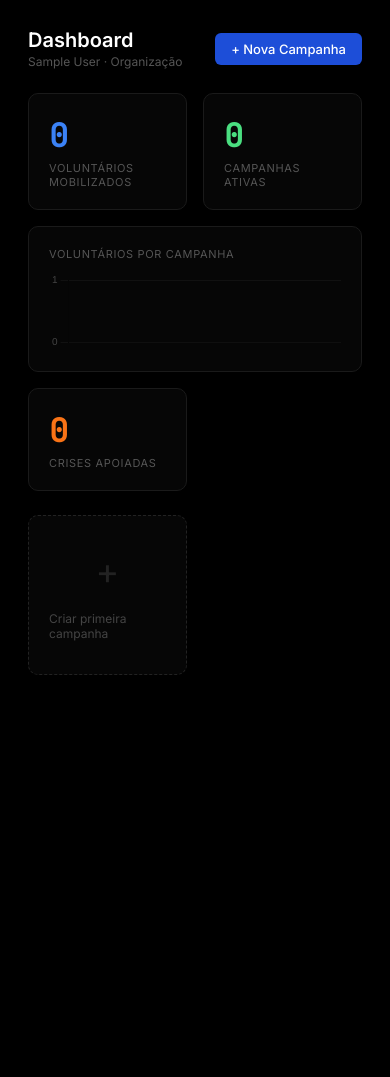
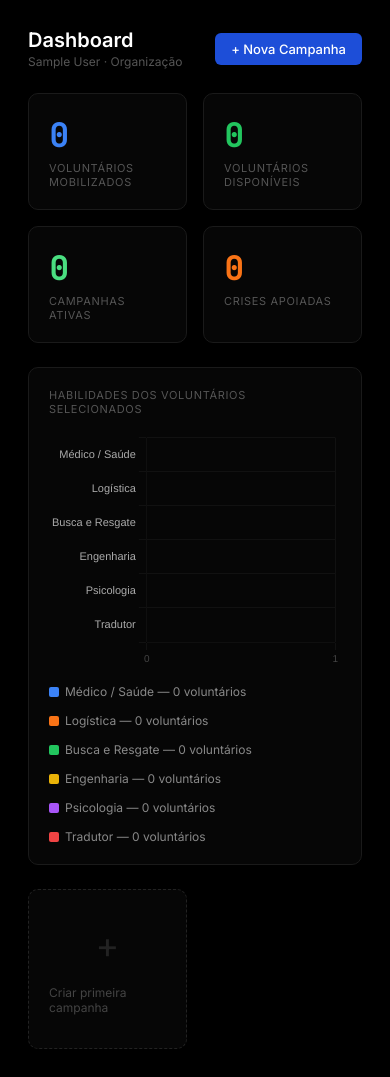
Before and after one commit to Albuqr/Hackathon-IBM, a Flask app: page /org/dashboard in a window 390 px wide. Shown: the part 52-1129 px from the top of the page. Run offline with Flask 3, Linux system fonts and the light colour scheme; the visitor is signed in with stand-in values (Sample User, id 1); data that the repository does not hold is empty.

Commit message:
Mudanças no dash das Ongs, agora tem indicadores de volume de voluntários por proficiência e arrumei o bug do numero de voluntários mobilizados

```diff
--- a/frontend/app.py
+++ b/frontend/app.py
@@ -244,6 +244,31 @@ def org_map():
                            enrolled_ids=enrolled, stadia_key=STADIA_KEY,
                            refreshing=refreshing)
 
+_SKILL_COLORS = {
+    "Médico / Saúde":  "#3b82f6",
+    "Logística":       "#f97316",
+    "Busca e Resgate": "#22c55e",
+    "Engenharia":      "#eab308",
+    "Psicologia":      "#a855f7",
+    "Tradutor":        "#ef4444",
+}
+
+def _normalize_skill(s):
+    s = s.lower().strip()
+    if any(x in s for x in ("médico", "medico", "saúde", "saude")):
+        return "Médico / Saúde"
+    if any(x in s for x in ("logística", "logistica")):
+        return "Logística"
+    if any(x in s for x in ("busca", "resgate", "sar")):
+        return "Busca e Resgate"
+    if "engenharia" in s:
+        return "Engenharia"
+    if "psicologia" in s:
+        return "Psicologia"
+    if "tradutor" in s or "translator" in s:
+        return "Tradutor"
+    return None
+
 @app.route("/org/dashboard")
 @require_login
 def org_dashboard():
@@ -252,22 +277,50 @@ def org_dashboard():
     campaigns = api_get(f"/campaigns?org_id={session['user_id']}") or []
     stats = api_get("/stats") or {}
 
-    # Per-campaign bar chart: volunteer count per campaign
-    chart_labels = json.dumps([c.get("title", "")[:20] for c in campaigns])
-    chart_data   = json.dumps([c.get("volunteer_count", 0) or 0 for c in campaigns])
+    # Fetch explicitly selected/confirmed volunteers per campaign
+    seen_ids = set()
+    selected_list = []
+    for c in campaigns:
+        vols = api_get(f"/campaigns/{c['id']}/volunteers") or []
+        for v in vols:
+            if v.get("status") in ("selected", "confirmed"):
+                vid = v.get("volunteer_id")
+                if vid not in seen_ids:
+                    seen_ids.add(vid)
+                    selected_list.append(v)
 
-    # Metrics
-    total_volunteers = sum(c.get("volunteer_count", 0) or 0 for c in campaigns)
+    selected_volunteers = len(seen_ids)
+    total_near_crises = sum(c.get("volunteer_count", 0) or 0 for c in campaigns)
+    available_volunteers = max(0, total_near_crises - selected_volunteers)
     active_campaigns = sum(1 for c in campaigns if c.get("status") == "active")
     crises_supported = len(set(c.get("crisis_id") for c in campaigns if c.get("crisis_id")))
 
+    # Aggregate skills from selected volunteers
+    skill_counts = {k: 0 for k in _SKILL_COLORS}
+    for v in selected_list:
+        raw = v.get("skills") or []
+        if isinstance(raw, str):
+            try:
+                raw = json.loads(raw)
+            except Exception:
+                raw = [raw]
+        for s in raw:
+            label = _normalize_skill(str(s))
+            if label:
+                skill_counts[label] += 1
+
+    skill_items = [
+        {"label": k, "count": skill_counts[k], "color": _SKILL_COLORS[k]}
+        for k in _SKILL_COLORS
+    ]
+
     return render_template("org_dashboard.html",
                            campaigns=campaigns,
-                           chart_labels=chart_labels,
-                           chart_data=chart_data,
-                           total_volunteers=total_volunteers,
+                           selected_volunteers=selected_volunteers,
+                           available_volunteers=available_volunteers,
                            active_campaigns=active_campaigns,
                            crises_supported=crises_supported,
+                           skill_items=skill_items,
                            stats=stats)
 
 @app.route("/org/campaigns/new", methods=["GET", "POST"])
--- a/frontend/templates/org_dashboard.html
+++ b/frontend/templates/org_dashboard.html
@@ -8,8 +8,11 @@
 .metric-card{background:#060606;border:1px solid #1a1a1a;border-radius:10px;padding:20px}
 .metric-val{font-size:32px;font-weight:700;font-family:'JetBrains Mono',monospace;margin-bottom:4px}
 .metric-lbl{font-size:11px;color:#555;text-transform:uppercase;letter-spacing:.06em}
-.metric-card.chart-card{grid-column:span 2;display:flex;flex-direction:column;gap:10px}
-.chart-wrap{position:relative;height:80px}
+.skills-card{background:#060606;border:1px solid #1a1a1a;border-radius:10px;padding:20px;margin-bottom:24px}
+.skills-chart-wrap{position:relative;height:240px;margin-top:12px}
+.skill-legend{display:flex;flex-wrap:wrap;gap:14px;margin-top:16px}
+.skill-legend-item{display:flex;align-items:center;gap:6px;font-size:12px;color:#888}
+.skill-legend-sq{width:10px;height:10px;border-radius:2px;flex-shrink:0}
 .campaigns-grid{display:grid;grid-template-columns:repeat(3,1fr);gap:16px}
 .campaign-card{background:#060606;border:1px solid #1a1a1a;border-radius:10px;padding:20px;display:flex;flex-direction:column;gap:10px;text-decoration:none}
 .campaign-card.new-card{align-items:center;justify-content:center;border:1px dashed #222;cursor:pointer;min-height:160px;transition:border-color .15s,background .15s}
@@ -38,7 +41,6 @@
 .status-completed{color:#3b82f6}
 @media(max-width:900px){
   .metrics-row{grid-template-columns:repeat(2,1fr)}
-  .metric-card.chart-card{grid-column:span 2}
   .campaigns-grid{grid-template-columns:repeat(2,1fr)}
 }
 </style>
@@ -57,22 +59,36 @@
 <!-- Metrics -->
 <div class="metrics-row">
   <div class="metric-card">
-    <div class="metric-val" style="color:#3b82f6">{{ total_volunteers }}</div>
+    <div class="metric-val" style="color:#3b82f6">{{ selected_volunteers }}</div>
     <div class="metric-lbl">Voluntários mobilizados</div>
+  </div>
+  <div class="metric-card">
+    <div class="metric-val" style="color:#22c55e">{{ available_volunteers }}</div>
+    <div class="metric-lbl">Voluntários disponíveis</div>
   </div>
   <div class="metric-card">
     <div class="metric-val" style="color:#4ade80">{{ active_campaigns }}</div>
     <div class="metric-lbl">Campanhas ativas</div>
   </div>
-  <div class="metric-card chart-card">
-    <div class="metric-lbl">Voluntários por campanha</div>
-    <div class="chart-wrap">
-      <canvas id="growthChart"></canvas>
-    </div>
-  </div>
   <div class="metric-card">
     <div class="metric-val" style="color:#f97316">{{ crises_supported }}</div>
     <div class="metric-lbl">Crises apoiadas</div>
+  </div>
+</div>
+
+<!-- Skills chart -->
+<div class="skills-card">
+  <div class="metric-lbl">Habilidades dos voluntários selecionados</div>
+  <div class="skills-chart-wrap">
+    <canvas id="skillsChart"></canvas>
+  </div>
+  <div class="skill-legend">
+    {% for item in skill_items %}
+    <div class="skill-legend-item">
+      <div class="skill-legend-sq" style="background:{{ item.color }}"></div>
+      {{ item.label }} — {{ item.count }} voluntário{{ 's' if item.count != 1 else '' }}
+    </div>
+    {% endfor %}
   </div>
 </div>
 
@@ -117,28 +133,28 @@
 
 {% block scripts %}
 <script>
-const labels = {{ chart_labels|safe }};
-const data   = {{ chart_data|safe }};
-const ctx = document.getElementById('growthChart').getContext('2d');
+const skillItems = {{ skill_items|tojson }};
+const ctx = document.getElementById('skillsChart').getContext('2d');
 new Chart(ctx, {
   type: 'bar',
   data: {
-    labels: labels,
+    labels: skillItems.map(i => i.label),
     datasets: [{
-      data: data,
-      backgroundColor: 'rgba(59,130,246,.6)',
-      borderColor: '#3b82f6',
+      data: skillItems.map(i => i.count),
+      backgroundColor: skillItems.map(i => i.color),
+      borderColor: skillItems.map(i => i.color),
       borderWidth: 1,
       borderRadius: 3
     }]
   },
   options: {
+    indexAxis: 'y',
     responsive: true,
     maintainAspectRatio: false,
     plugins: { legend: { display: false }, tooltip: { enabled: true } },
     scales: {
-      x: { ticks: { color:'#444', font:{size:9}, maxRotation:30 }, grid:{ color:'#111' } },
-      y: { ticks: { color:'#444', font:{size:10}, stepSize:1 }, grid:{ color:'#111' }, beginAtZero:true }
+      x: { ticks: { color:'#444', font:{size:10}, stepSize:1 }, grid:{ color:'#111' }, beginAtZero:true },
+      y: { ticks: { color:'#aaa', font:{size:11} }, grid:{ color:'#111' } }
     }
   }
 });
```
